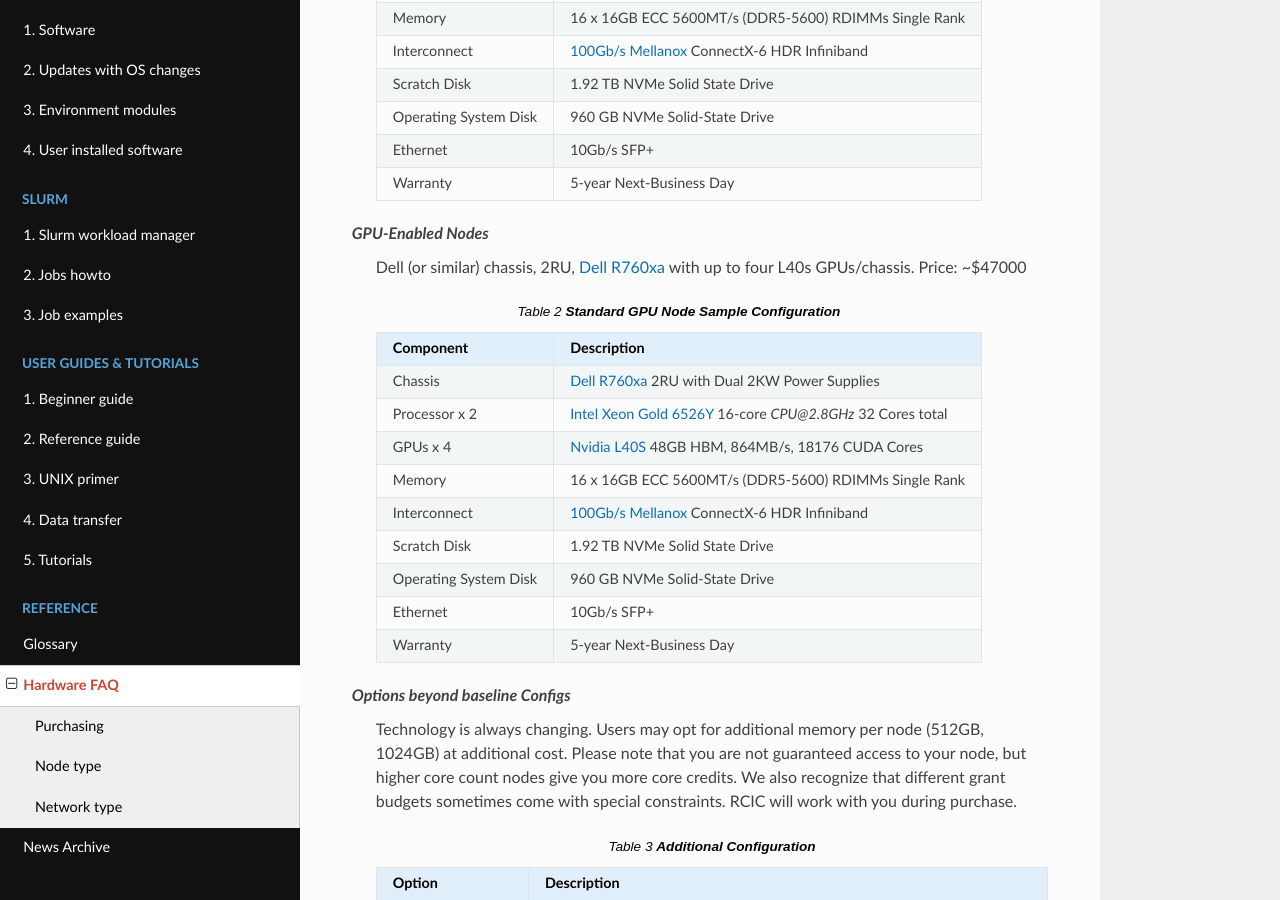
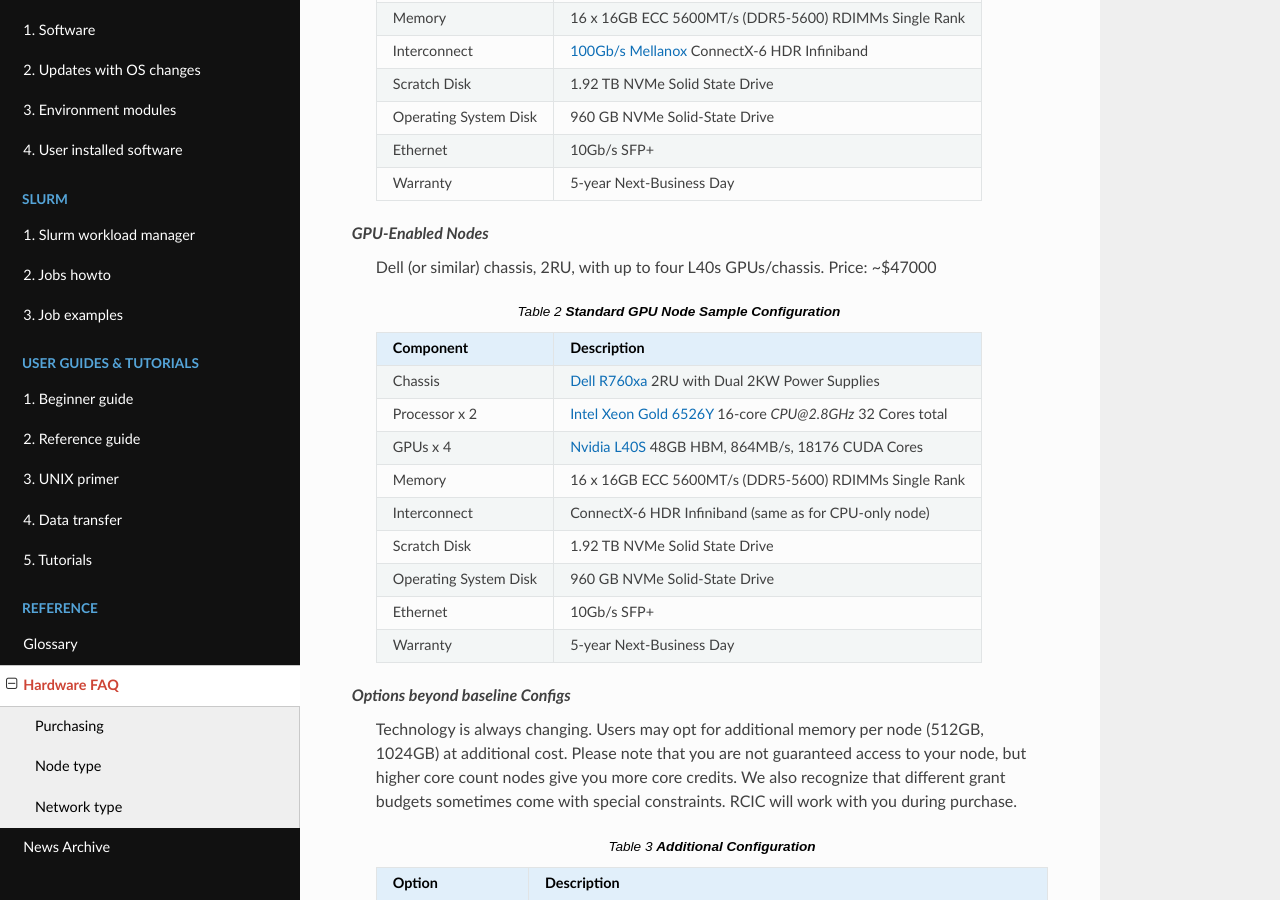
Before and after one commit to RCIC-UCI-Public/website-rcic, a Sphinx documentation site: the page built from docs/source/references/hardware-faq.rst, in a window 1280 px wide and 900 px high, scrolled down 1655 px. Built offline with Sphinx 7.4.7 and the Read the Docs theme 3.1.0, drawn with Linux system fonts in a browser that asks for light colours.

Commit message:
remove redundant links per accessibility checker. Apparently, same link on the page is an issue

```diff
--- a/docs/source/references/hardware-faq.rst
+++ b/docs/source/references/hardware-faq.rst
@@ -93,7 +93,7 @@
      +-----------------------+------------------------------------------------------------+
 
 *GPU-Enabled Nodes*
-  Dell (or similar) chassis, 2RU, |dell-r760xa|_ with up to four L40s GPUs/chassis. Price: ~$47000
+  Dell (or similar) chassis, 2RU, with up to four L40s GPUs/chassis. Price: ~$47000
 
   .. table:: **Standard GPU Node Sample Configuration**
      :class: noscroll-table
@@ -109,7 +109,7 @@
      +-----------------------+------------------------------------------------------------+
      | Memory                | 16 x 16GB ECC 5600MT/s (DDR5-5600) RDIMMs Single Rank      |
      +-----------------------+------------------------------------------------------------+
-     | Interconnect          | |mellanox|_  ConnectX-6 HDR Infiniband                     |
+     | Interconnect          | ConnectX-6 HDR Infiniband (same as for CPU-only node)      |
      +-----------------------+------------------------------------------------------------+
      | Scratch Disk          | 1.92 TB NVMe Solid State Drive                             |
      +-----------------------+------------------------------------------------------------+
```
